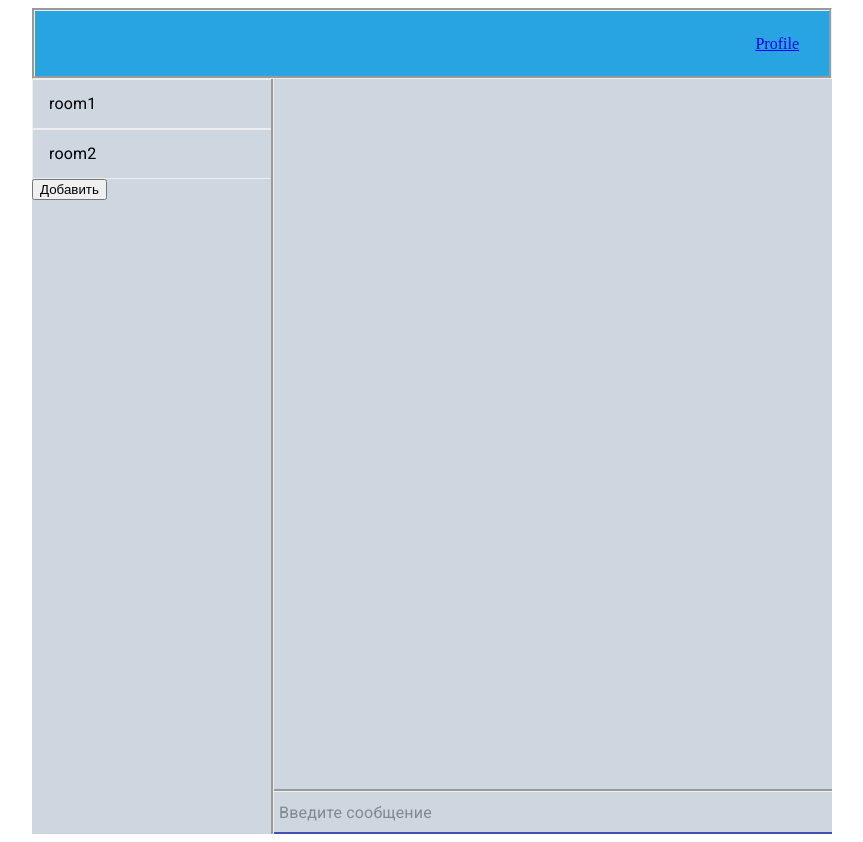
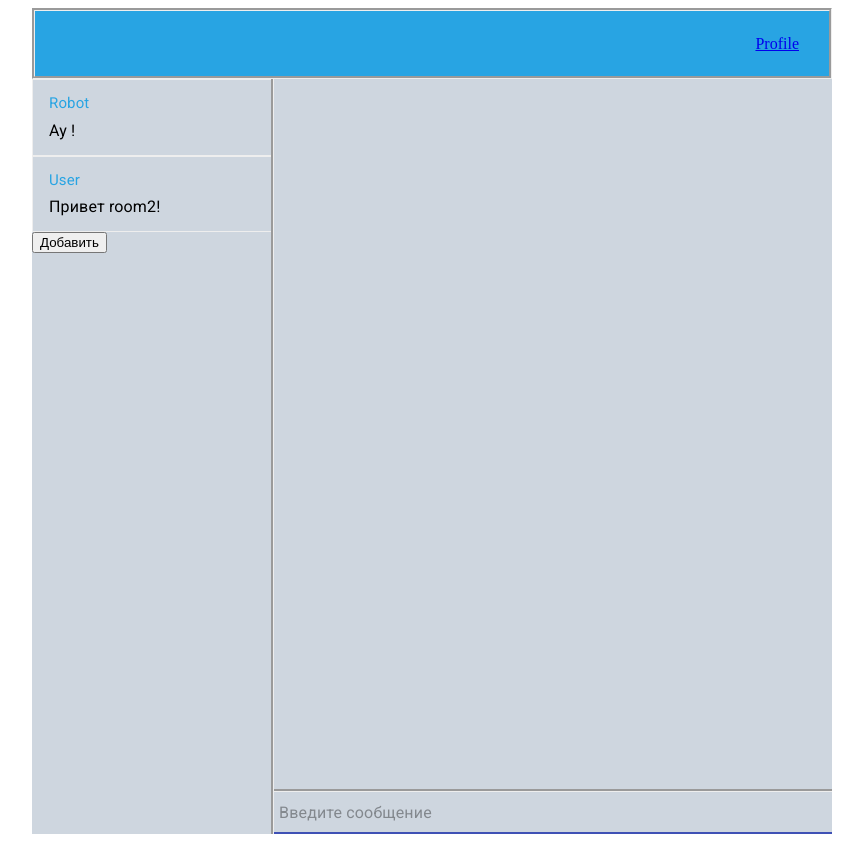
Before and after one commit to kecha-frog/learn-react-chat-fetch-Api, a React app: page / in a window 1280 px wide. Shown: the whole page, without its empty margins (208-1071 px from the left). Built offline with nearby package versions, Linux system fonts and the light colour scheme.

Commit message:
HomeWork6 fix часть 1

```diff
--- a/package.json
+++ b/package.json
@@ -40,6 +40,7 @@
   "dependencies": {
     "@material-ui/core": "^4.11.4",
     "@material-ui/icons": "^4.11.2",
+    "nanoid": "^3.1.23",
     "prop-types": "^15.7.2",
     "react": "^17.0.2",
     "react-dom": "^17.0.2",
--- a/src/components/chat-list/chat-list.jsx
+++ b/src/components/chat-list/chat-list.jsx
@@ -2,23 +2,24 @@ import { Chat } from "@components"
 import { List } from "@material-ui/core"
 import { addRoomConversations, getChatList } from "@store/conversations"
 import { addRoomMessages } from "@store/messages"
+import { nanoid } from "nanoid"
 import { useSelector, useDispatch } from "react-redux"
-import { useParams } from "react-router-dom"
 import React, { useMemo } from "react"
 import styles from "./chat-list.module.css"
 
 export const ChatList = () => {
   const memoSelector = useMemo(() => getChatList(), [])
-
-  const { roomId } = useParams()
-
   const chatList = useSelector(memoSelector)
 
   const dispatch = useDispatch()
 
   const addRoom = () => {
-    dispatch(addRoomConversations())
-    dispatch(addRoomMessages())
+    const nameRoom = nanoid(4)
+
+    if (chatList.map((chat) => chat.title !== nameRoom)) {
+      dispatch(addRoomConversations(nameRoom))
+      dispatch(addRoomMessages(nameRoom))
+    }
   }
 
   return (
@@ -28,11 +29,7 @@ export const ChatList = () => {
       disablePadding={true}
     >
       {chatList.map((conversation, index) => (
-        <Chat
-          title={conversation.title}
-          key={index}
-          selected={roomId === conversation.title}
-        />
+        <Chat title={conversation.title} key={index} />
       ))}
       <li>
         <button onClick={addRoom}>Добавить</button>
--- a/src/components/chat-list/chat/chat.jsx
+++ b/src/components/chat-list/chat/chat.jsx
@@ -1,7 +1,10 @@
 import { ListItem, ListItemText, withStyles } from "@material-ui/core"
+import { getMessageList } from "@store/messages"
 import PropTypes from "prop-types"
-import { Link } from "react-router-dom"
-import React from "react"
+
+import { useSelector } from "react-redux"
+import { Link, useParams } from "react-router-dom"
+import React, { useMemo } from "react"
 import styles from "./chat.module.css"
 
 const StyledListItem = withStyles(() => ({
@@ -9,18 +12,35 @@ const StyledListItem = withStyles(() => ({
     "&": {
       border: "1px groove",
       borderRightStyle: "none",
+      display: "block",
     },
   },
 }))(ListItem)
 
+const StyledListItemTextAuthor = withStyles(() => ({
+  primary: {
+    "&": {
+      fontSize: "15px",
+      color: "#28A4E3",
+    },
+  },
+}))(ListItemText)
+
 export const Chat = (props) => {
-  const { title, selected } = props
+  const memoSelectorMessageList = useMemo(() => getMessageList(), [])
+  const MessageList = useSelector(memoSelectorMessageList)
+
+  const { roomId } = useParams()
+
+  const { title } = props
+  const { author, message } = MessageList[title][MessageList[title].length - 1]
 
   return (
     <>
       <Link className={styles.link} to={"/chat/" + title}>
-        <StyledListItem button={true} href={"#"} selected={selected}>
-          <ListItemText primary={title} />
+        <StyledListItem button={true} href={"#"} selected={roomId === title}>
+          <StyledListItemTextAuthor primary={author} />
+          <ListItemText primary={message} />
         </StyledListItem>
       </Link>
     </>
--- a/src/store/conversations/actions.js
+++ b/src/store/conversations/actions.js
@@ -12,6 +12,6 @@ export const changeValueConversations = (roomId, value) => {
   return { type: CHANGE_VALUE_CONVERSATIONS, roomId, value }
 }
 
-export const addRoomConversations = () => {
-  return { type: ADD_ROOM_CONVERSATIONS }
+export const addRoomConversations = (nameRoom) => {
+  return { type: ADD_ROOM_CONVERSATIONS, nameRoom }
 }
--- a/src/store/conversations/reducer.js
+++ b/src/store/conversations/reducer.js
@@ -5,8 +5,8 @@ import {
 } from "@store/conversations/type"
 
 const initialState = [
-  { title: "room1", value: "" },
-  { title: "room2", value: "" },
+  { title: "aaJa", value: "" },
+  { title: "bF12", value: "" },
 ]
 
 const createReducer = (initialState, handlers) => {
@@ -36,9 +36,9 @@ export const conversationsReducer = createReducer(initialState, {
 
       return conversation
     }),
-  [ADD_ROOM_CONVERSATIONS]: (state) => [
+  [ADD_ROOM_CONVERSATIONS]: (state, action) => [
     ...state,
-    { title: `room${++state.length}`, value: "" },
+    { title: action.nameRoom, value: "" },
   ],
 })
 
--- a/src/store/messages/actions.js
+++ b/src/store/messages/actions.js
@@ -4,6 +4,6 @@ export const sendMessages = (roomId, newMessage) => {
   return { type: SEND_MESSAGES, roomId, newMessage }
 }
 
-export const addRoomMessages = () => {
-  return { type: ADD_ROOM_MESSAGES }
+export const addRoomMessages = (nameRoom) => {
+  return { type: ADD_ROOM_MESSAGES, nameRoom }
 }
--- a/src/store/messages/reducer.js
+++ b/src/store/messages/reducer.js
@@ -1,11 +1,11 @@
 import { SEND_MESSAGES, ADD_ROOM_MESSAGES } from "@store/messages/type"
 
 const initialState = {
-  room1: [
+  aaJa: [
     { author: "User", message: "Привет !" },
     { author: "Robot", message: "Ау !" },
   ],
-  room2: [{ author: "User", message: "Привет room2!" }],
+  bF12: [{ author: "User", message: "Привет room2!" }],
 }
 
 const createReducer = (initialState, handlers) => {
@@ -23,12 +23,12 @@ export const messagesReducer = createReducer(initialState, {
     ...state,
     [action.roomId]: [...(state[action.roomId] || []), action.newMessage],
   }),
-  [ADD_ROOM_MESSAGES]: (state) => ({
+  [ADD_ROOM_MESSAGES]: (state, action) => ({
     ...state,
-    [`room${++Object.keys(state).length}`]: [
+    [action.nameRoom]: [
       {
         author: "User",
-        message: `Привет room${++Object.keys(state).length}!`,
+        message: `Привет!!! ${action.nameRoom}`,
       },
     ],
   }),
```
Also changed, not shown: 1 other file (tests, documents, lock files or other folders).
